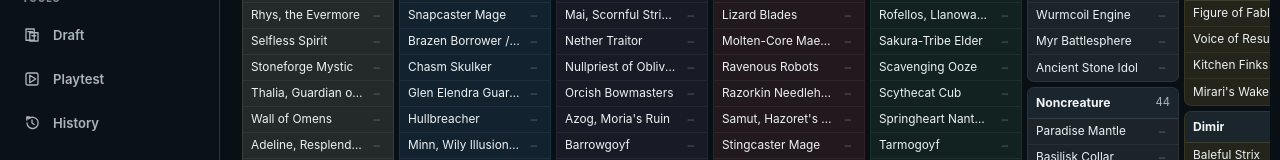
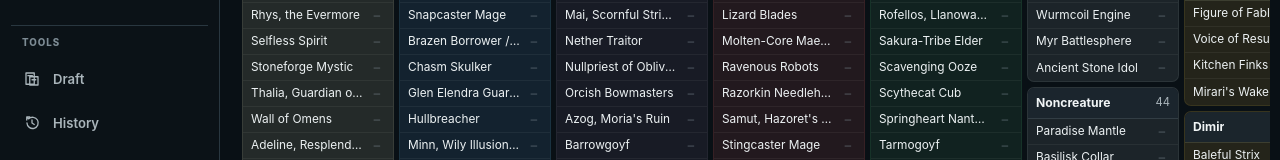
Before and after one commit to NolteGit/CubeCompanion, a React (Vite) app: page / in a window 1280 px wide. Shown: the part 597-757 px from the top of the page. Built offline with nearby package versions, Linux system fonts and the light colour scheme.

Commit message:
refactor(app): remove obsolete Playtest page and sidebar tool

```diff
--- a/src/app/App.tsx
+++ b/src/app/App.tsx
@@ -11,7 +11,6 @@ import {
 } from '../features/browser/data'
 import { MaybeList } from '../features/browser/MaybeList'
 import { HistoryBrowser } from '../features/history/HistoryBrowser'
-import { PlaytestTable } from '../features/playtest/PlaytestTable'
 import { DraftSimulator } from '../features/draft/DraftSimulator'
 import { SandboxView } from '../features/sandbox/SandboxView'
 import { loadSandboxState, saveSandboxState } from '../features/sandbox/storage'
@@ -38,7 +37,6 @@ type NavIcon =
   | 'list'
   | 'analysis'
   | 'changes'
-  | 'playtest'
   | 'draft'
   | 'history'
   | 'archive'
@@ -110,14 +108,6 @@ function NavGlyph({ icon }: { icon: NavIcon }) {
     return (
       <svg viewBox="0 0 24 24" aria-hidden="true">
         <path d="M5 7h12l-3-3M19 17H7l3 3M17 7l-3 3M7 17l3-3" />
-      </svg>
-    )
-  }
-  if (icon === 'playtest') {
-    return (
-      <svg viewBox="0 0 24 24" aria-hidden="true">
-        <path d="m9 7 8 5-8 5V7Z" />
-        <rect x="4" y="4" width="16" height="16" rx="2.5" />
       </svg>
     )
   }
@@ -273,7 +263,6 @@ function App() {
     if (page === 'sandbox') {
       return <SandboxView onChangeCount={setPendingChangeCount} />
     }
-    if (page === 'playtest') return <PlaytestTable />
     if (page === 'draft') return <DraftSimulator />
     if (page === 'history') return <HistoryBrowser />
     return <ArchiveBrowser />
@@ -351,12 +340,6 @@ function App() {
               onClick={() => navigate('draft')}
             />
             <SidebarNavButton
-              label="Playtest"
-              icon="playtest"
-              active={page === 'playtest'}
-              onClick={() => navigate('playtest')}
-            />
-            <SidebarNavButton
               label="History"
               icon="history"
               active={page === 'history'}
```
